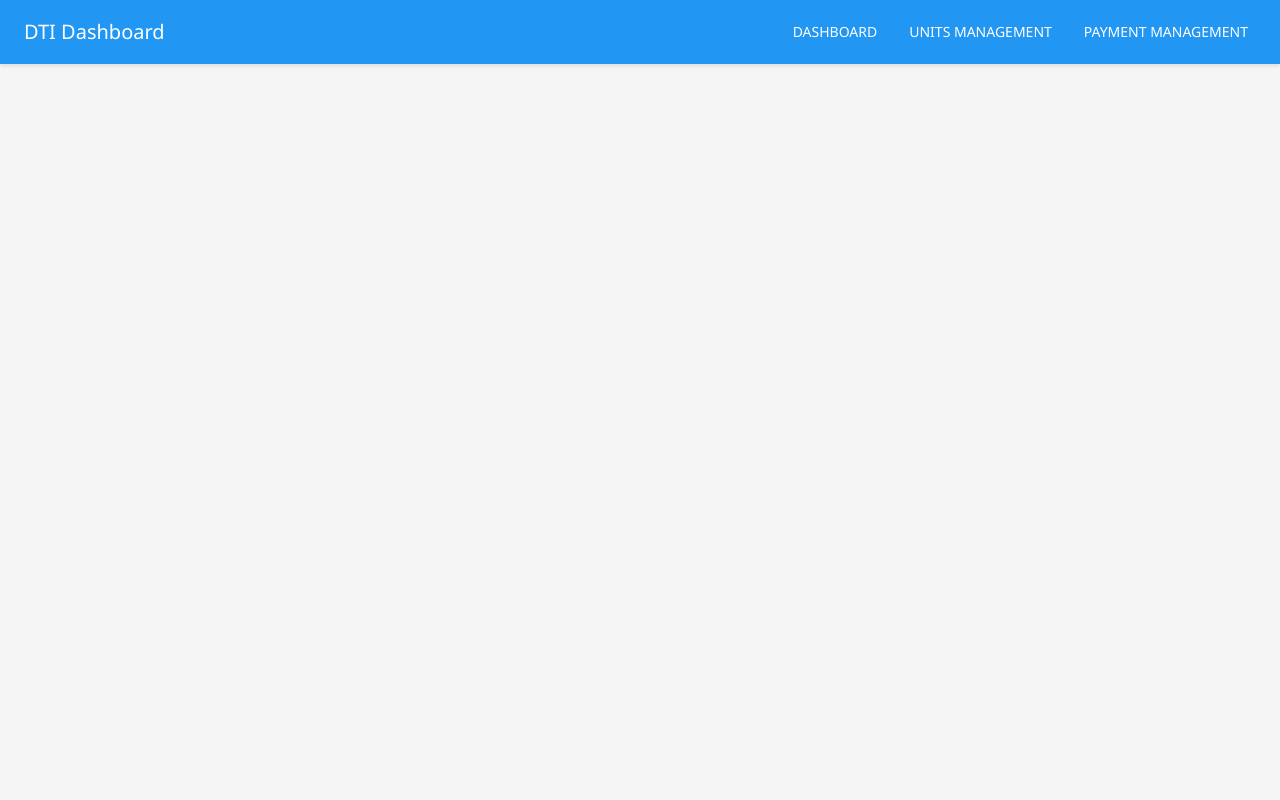
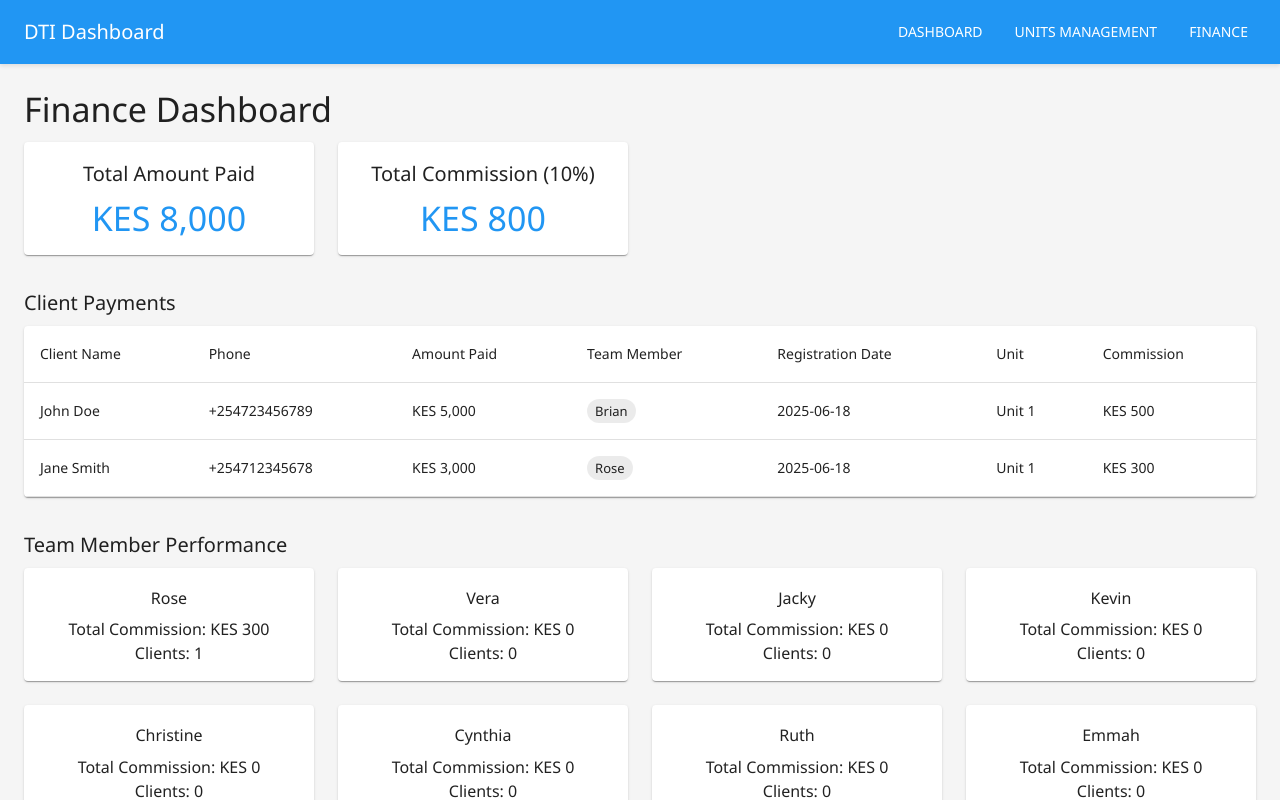
Before and after one commit to Peaceteka/DTI-Group-analytics-Dashboard, a React (Create React App) app in the folder frontend/: page /finance in a window 1280 px wide. Shown: the top 800 px of the page. Built offline with nearby package versions, Linux system fonts and the light colour scheme.

Commit message:
Added finance section with details for tele marketers, and clients name

```diff
--- a/frontend/src/App.js
+++ b/frontend/src/App.js
@@ -10,7 +10,7 @@ import {
 } from '@mui/material';
 import { BrowserRouter as Router, Routes, Route } from 'react-router-dom';
 import Dashboard from './components/Dashboard';
-import PaymentManagement from './components/PaymentManagement';
+import Finance from './components/Finance/Finance';
 import Navigation from './components/Navigation';
 import UnitsUpload from './components/UnitsManagement/UnitsUpload';
 
@@ -75,7 +75,7 @@ function App() {
               </Box>
             </Box>
           } />
-          <Route path="/payment-management" element={<PaymentManagement />} />
+          <Route path="/finance" element={<Finance />} />
           <Route path="/units-management" element={<UnitsUpload />} />
           <Route path="/" element={<Dashboard />} />
         </Routes>
--- /dev/null
+++ b/frontend/src/components/Finance/Finance.js
@@ -0,0 +1,127 @@
+import React, { useState, useEffect } from 'react';
+import {
+  Box,
+  Typography,
+  Paper,
+  Table,
+  TableBody,
+  TableCell,
+  TableContainer,
+  TableHead,
+  TableRow,
+  Grid,
+  Chip,
+} from '@mui/material';
+import { units } from '../../data/unitsData';
+
+const Finance = () => {
+  const [clients, setClients] = useState([]);
+
+  // Simulating fetching clients data from units management
+  useEffect(() => {
+    // In a real app, this would fetch from a backend API
+    const demoClients = [
+      {
+        id: 1,
+        clientName: 'John Doe',
+        phoneNumber: '+254723456789',
+        amountPaid: 5000,
+        paymentStatus: 'Paid',
+        teamMember: 'Brian',
+        registrationDate: '2025-06-18',
+        unit: 'Unit 1'
+      },
+      {
+        id: 2,
+        clientName: 'Jane Smith',
+        phoneNumber: '+254712345678',
+        amountPaid: 3000,
+        paymentStatus: 'Paid',
+        teamMember: 'Rose',
+        registrationDate: '2025-06-18',
+        unit: 'Unit 1'
+      },
+      // Add more demo clients as needed
+    ];
+    setClients(demoClients);
+  }, []);
+
+  // Calculate total amounts
+  const totalPaid = clients.reduce((sum, client) => sum + (client.amountPaid || 0), 0);
+  const totalCommission = totalPaid * 0.1; // 10% commission
+
+  return (
+    <Box sx={{ p: 3 }}>
+      <Typography variant="h4" gutterBottom>Finance Dashboard</Typography>
+
+      <Grid container spacing={3} sx={{ mb: 4 }}>
+        <Grid item xs={12} sm={6} md={3}>
+          <Paper sx={{ p: 2, textAlign: 'center' }}>
+            <Typography variant="h6" gutterBottom>Total Amount Paid</Typography>
+            <Typography variant="h4" color="primary">KES {totalPaid.toLocaleString()}</Typography>
+          </Paper>
+        </Grid>
+        <Grid item xs={12} sm={6} md={3}>
+          <Paper sx={{ p: 2, textAlign: 'center' }}>
+            <Typography variant="h6" gutterBottom>Total Commission (10%)</Typography>
+            <Typography variant="h4" color="primary">KES {totalCommission.toLocaleString()}</Typography>
+          </Paper>
+        </Grid>
+      </Grid>
+
+      <Typography variant="h6" gutterBottom sx={{ mt: 3 }}>Client Payments</Typography>
+      <TableContainer component={Paper}>
+        <Table>
+          <TableHead>
+            <TableRow>
+              <TableCell>Client Name</TableCell>
+              <TableCell>Phone</TableCell>
+              <TableCell>Amount Paid</TableCell>
+              <TableCell>Team Member</TableCell>
+              <TableCell>Registration Date</TableCell>
+              <TableCell>Unit</TableCell>
+              <TableCell>Commission</TableCell>
+            </TableRow>
+          </TableHead>
+          <TableBody>
+            {clients.map((client) => (
+              <TableRow key={client.id}>
+                <TableCell>{client.clientName}</TableCell>
+                <TableCell>{client.phoneNumber}</TableCell>
+                <TableCell>KES {client.amountPaid.toLocaleString()}</TableCell>
+                <TableCell>
+                  <Chip label={client.teamMember} size="small" />
+                </TableCell>
+                <TableCell>{client.registrationDate}</TableCell>
+                <TableCell>{client.unit}</TableCell>
+                <TableCell>KES {(client.amountPaid * 0.1).toLocaleString()}</TableCell>
+              </TableRow>
+            ))}
+          </TableBody>
+        </Table>
+      </TableContainer>
+
+      <Typography variant="h6" gutterBottom sx={{ mt: 4 }}>Team Member Performance</Typography>
+      <Grid container spacing={3}>
+        {units.reduce((acc, unit) => [...acc, ...unit.members], []).map((member) => (
+          <Grid item xs={12} sm={6} md={3} key={member}>
+            <Paper sx={{ p: 2, textAlign: 'center' }}>
+              <Typography variant="subtitle1" gutterBottom>{member}</Typography>
+              <Typography variant="body1">
+                Total Commission: KES {clients
+                  .filter(c => c.teamMember === member)
+                  .reduce((sum, c) => sum + (c.amountPaid * 0.1), 0)
+                  .toLocaleString()}
+              </Typography>
+              <Typography variant="body1">
+                Clients: {clients.filter(c => c.teamMember === member).length}
+              </Typography>
+            </Paper>
+          </Grid>
+        ))}
+      </Grid>
+    </Box>
+  );
+};
+
+export default Finance;
--- a/frontend/src/components/Navigation.js
+++ b/frontend/src/components/Navigation.js
@@ -39,11 +39,11 @@ const Navigation = () => {
           </Button>
           <Button
             component={RouterLink}
-            to="/payment-management"
+            to="/finance"
             color="inherit"
             variant="text"
           >
-            Payment Management
+            Finance
           </Button>
         </Box>
       </Toolbar>
```
